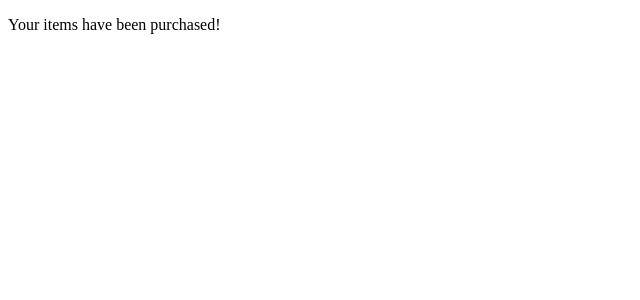
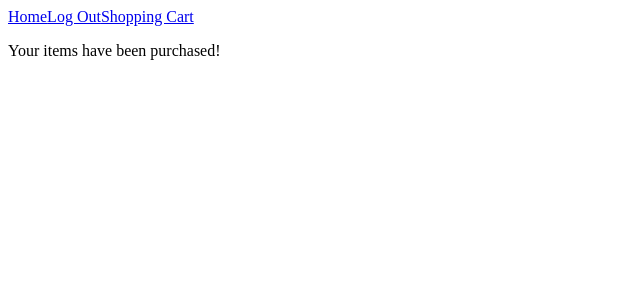
Before and after one commit to brady125/TeamMadeEstore-, an Angular app in the folder estore-ui/: page /checkout-page/1 in a window 1280 px wide. Shown: the top 300 px of the page, without its empty margins (0-640 px from the left). Built offline with nearby package versions, Linux system fonts and the light colour scheme.

Commit message:
fixes to checkout

```diff
--- a/estore-ui/src/app/checkout-page/checkout-page.component.html
+++ b/estore-ui/src/app/checkout-page/checkout-page.component.html
@@ -1,2 +1,7 @@
-<!-- add store name and nav bar -->
+<nav>
+    <a routerLink="/user-homepage/{{username}}">Home</a>
+    <a routerLink="/login">Log Out</a>
+    <a routerLink="/shopping-cart/{{username}}">Shopping Cart</a>
+</nav>
+
 <p>Your items have been purchased!</p>
--- a/estore-ui/src/app/checkout-page/checkout-page.component.ts
+++ b/estore-ui/src/app/checkout-page/checkout-page.component.ts
@@ -1,15 +1,22 @@
 import { Component, OnInit } from '@angular/core';
+import { UserService } from '../user.service';
+import { ActivatedRoute, Router } from '@angular/router';
 
 @Component({
   selector: 'app-checkout-page',
   templateUrl: './checkout-page.component.html',
   styleUrls: ['./checkout-page.component.css']
+
 })
 export class CheckoutPageComponent implements OnInit {
 
-  constructor() { }
+  username: string = ""
+
+  constructor(private userService: UserService, private router: Router) { }
 
   ngOnInit(): void {
+    var url = this.router.url.split("/")
+    this.username = url.pop()!
   }
 
 }
--- a/estore-ui/src/app/shopping-cart/shopping-cart.component.ts
+++ b/estore-ui/src/app/shopping-cart/shopping-cart.component.ts
@@ -16,6 +16,7 @@ export class ShoppingCartComponent implements OnInit {
   products: Product[] = []
   errorMessage = "";
   display = "none";
+  deleted = false;
 
   constructor(private userService: UserService, private router: Router, private productService: ProductService) { }
 
@@ -40,6 +41,9 @@ export class ShoppingCartComponent implements OnInit {
       if (this.products.length > 0){
         this.router.navigate(['checkout-page', this.user.username]);
         // should also remove items from inventory and shopping cart
+        for (var product of this.products) {
+          this.productService.deleteProduct(product.id).subscribe(_ => this.deleted = true)
+        }
       }
       else{
         this.errorMessage = "no items";
```
